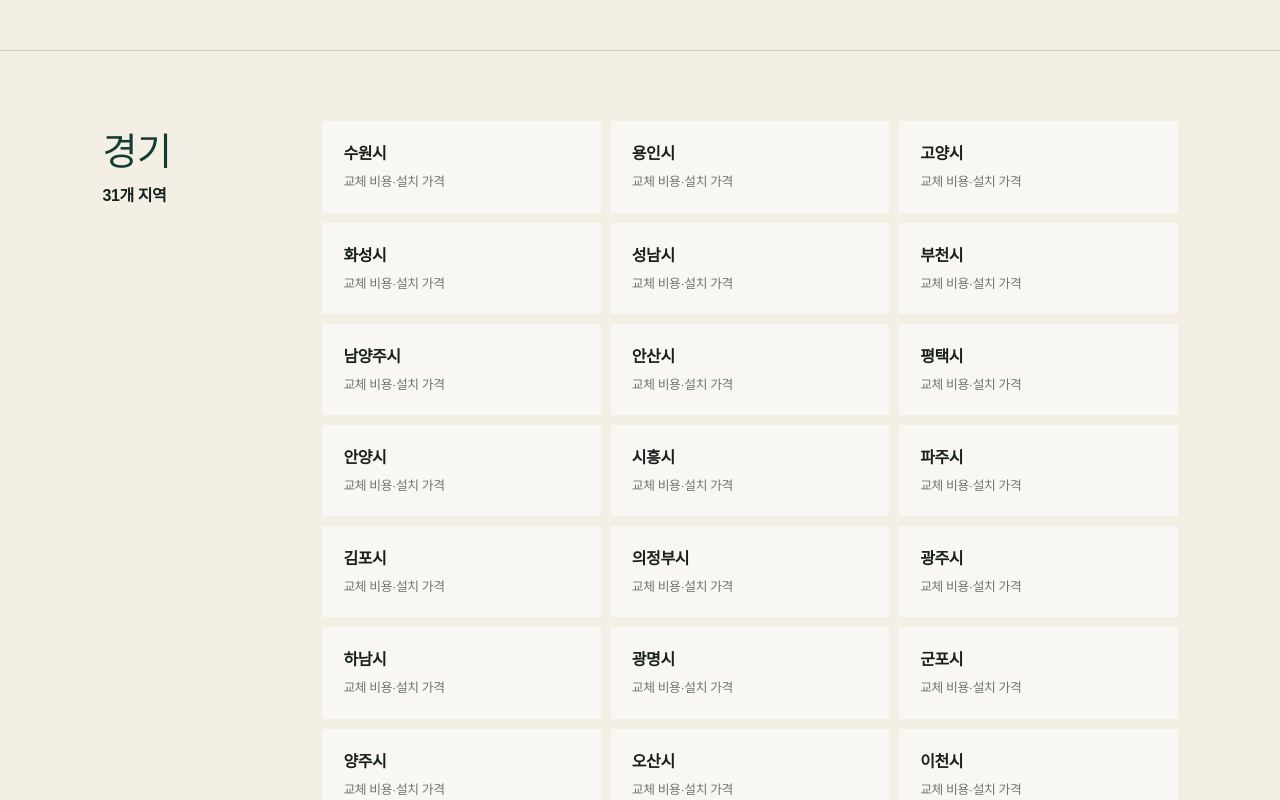
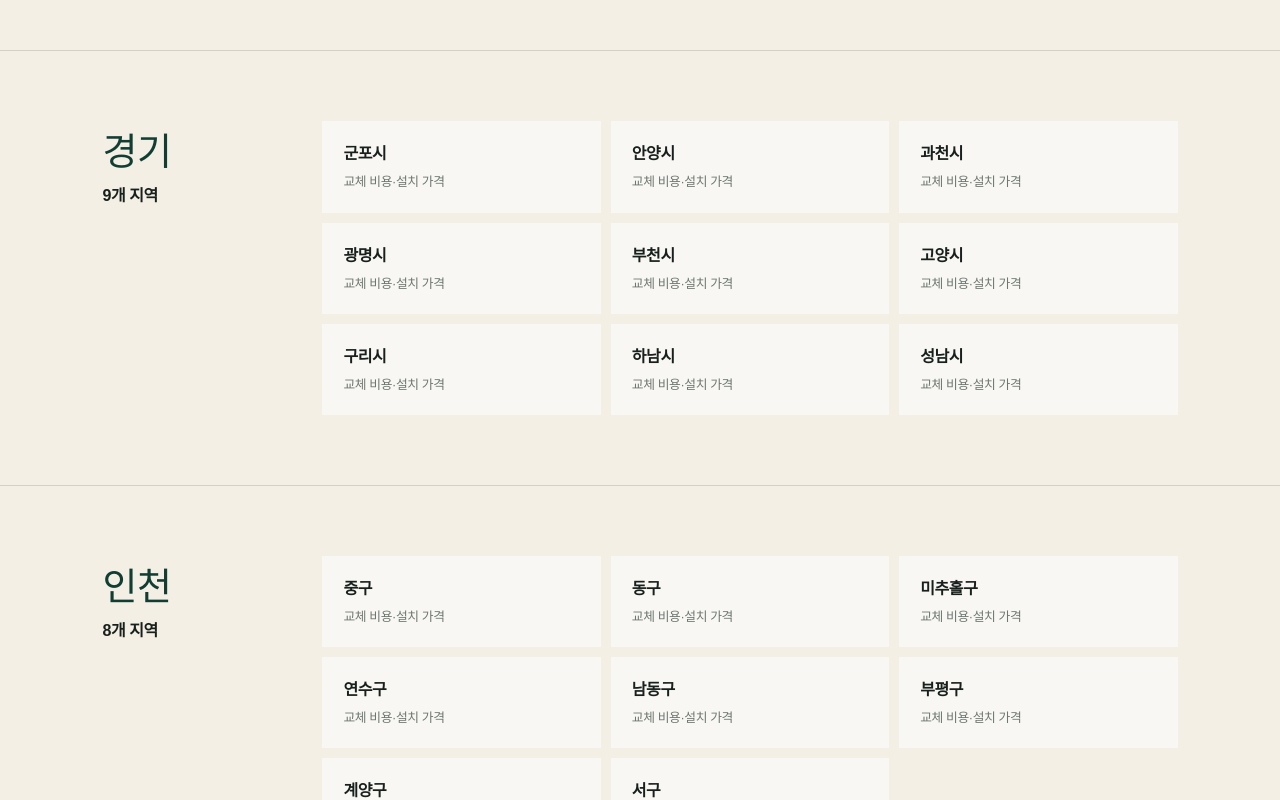
Before and after one commit to paulslife2017-hue/rocketboiler, a Next.js app: page /regions in a window 1280 px wide. Shown: the part 1640-2440 px from the top of the page. Built offline with nearby package versions, Linux system fonts and the light colour scheme; a web font is replaced by a local one.

Commit message:
Limit SEO pages to active service areas

```diff
--- a/app/regions/data.ts
+++ b/app/regions/data.ts
@@ -1,7 +1,7 @@
 export type ServiceArea = { slug: string; name: string; province: "서울" | "경기" | "인천"; neighborhoods: string[] };
 export const serviceAreas: ServiceArea[] = [
   ["gangnam","강남구","서울","역삼동,대치동,논현동"],["gangdong","강동구","서울","천호동,길동,암사동"],["gangbuk","강북구","서울","미아동,수유동,번동"],["gangseo","강서구","서울","화곡동,마곡동,등촌동"],["gwanak","관악구","서울","봉천동,신림동,남현동"],["gwangjin","광진구","서울","구의동,자양동,중곡동"],["guro","구로구","서울","구로동,개봉동,오류동"],["geumcheon","금천구","서울","가산동,독산동,시흥동"],["nowon","노원구","서울","상계동,중계동,월계동"],["dobong","도봉구","서울","창동,방학동,도봉동"],["dongdaemun","동대문구","서울","장안동,답십리동,휘경동"],["dongjak","동작구","서울","사당동,상도동,흑석동"],["mapo","마포구","서울","망원동,상암동,공덕동"],["seodaemun","서대문구","서울","홍제동,연희동,북가좌동"],["seocho","서초구","서울","서초동,방배동,양재동"],["seongdong","성동구","서울","성수동,행당동,금호동"],["seongbuk","성북구","서울","길음동,정릉동,장위동"],["songpa","송파구","서울","잠실동,문정동,가락동"],["yangcheon","양천구","서울","목동,신정동,신월동"],["yeongdeungpo","영등포구","서울","당산동,신길동,대림동"],["yongsan","용산구","서울","한남동,이촌동,효창동"],["eunpyeong","은평구","서울","불광동,응암동,진관동"],["jongno","종로구","서울","평창동,창신동,숭인동"],["jung-gu","중구","서울","신당동,황학동,중림동"],["jungnang","중랑구","서울","면목동,상봉동,신내동"],
-  ["suwon","수원시","경기","영통구,권선구,장안구"],["yongin","용인시","경기","수지구,기흥구,처인구"],["goyang","고양시","경기","일산동구,일산서구,덕양구"],["hwaseong","화성시","경기","동탄,병점,봉담"],["seongnam","성남시","경기","분당구,수정구,중원구"],["bucheon","부천시","경기","중동,상동,소사동"],["namyangju","남양주시","경기","다산동,별내동,호평동"],["ansan","안산시","경기","상록구,단원구,고잔동"],["pyeongtaek","평택시","경기","비전동,고덕동,세교동"],["anyang","안양시","경기","동안구,만안구,평촌동"],["siheung","시흥시","경기","배곧동,정왕동,은행동"],["paju","파주시","경기","운정,금촌,문산"],["gimpo","김포시","경기","장기동,구래동,풍무동"],["uijeongbu","의정부시","경기","민락동,호원동,가능동"],["gyeonggi-gwangju","광주시","경기","태전동,오포,경안동"],["hanam","하남시","경기","미사,감일동,덕풍동"],["gwangmyeong","광명시","경기","철산동,하안동,일직동"],["gunpo","군포시","경기","산본동,당동,부곡동"],["yangju","양주시","경기","옥정동,회천동,덕정동"],["osan","오산시","경기","세교동,원동,오산동"],["icheon","이천시","경기","증포동,창전동,부발읍"],["anseong","안성시","경기","공도읍,대덕면,당왕동"],["guri","구리시","경기","갈매동,인창동,수택동"],["uiwang","의왕시","경기","포일동,내손동,오전동"],["pocheon","포천시","경기","소흘읍,신읍동,선단동"],["yangpyeong","양평군","경기","양평읍,용문면,강상면"],["yeoju","여주시","경기","여흥동,오학동,가남읍"],["dongducheon","동두천시","경기","지행동,생연동,송내동"],["gwacheon","과천시","경기","별양동,부림동,갈현동"],["gapyeong","가평군","경기","가평읍,청평면,설악면"],["yeoncheon","연천군","경기","전곡읍,연천읍,청산면"],
-  ["incheon-jung","중구","인천","영종동,운서동,신흥동"],["incheon-dong","동구","인천","송현동,화수동,만석동"],["michuhol","미추홀구","인천","주안동,용현동,도화동"],["yeonsu","연수구","인천","송도동,연수동,동춘동"],["namdong","남동구","인천","구월동,논현동,만수동"],["bupyeong","부평구","인천","부평동,삼산동,산곡동"],["gyeyang","계양구","인천","계산동,작전동,효성동"],["incheon-seo","서구","인천","청라동,검단동,가정동"],["ganghwa","강화군","인천","강화읍,길상면,선원면"],["ongjin","옹진군","인천","영흥면,북도면,백령면"]
+  ["gunpo","군포시","경기","산본동,당동,부곡동"],["anyang","안양시","경기","동안구,만안구,평촌동"],["gwacheon","과천시","경기","별양동,부림동,갈현동"],["gwangmyeong","광명시","경기","철산동,하안동,일직동"],["bucheon","부천시","경기","중동,상동,소사동"],["goyang","고양시","경기","일산동구,일산서구,덕양구"],["guri","구리시","경기","갈매동,인창동,수택동"],["hanam","하남시","경기","미사동,감일동,덕풍동"],["seongnam","성남시","경기","분당구,수정구,중원구"],
+  ["incheon-jung","중구","인천","신흥동,도원동,율목동"],["incheon-dong","동구","인천","송현동,화수동,만석동"],["michuhol","미추홀구","인천","주안동,용현동,도화동"],["yeonsu","연수구","인천","송도동,연수동,동춘동"],["namdong","남동구","인천","구월동,논현동,만수동"],["bupyeong","부평구","인천","부평동,삼산동,산곡동"],["gyeyang","계양구","인천","계산동,작전동,효성동"],["incheon-seo","서구","인천","청라동,검단동,가정동"]
 ].map(([slug,name,province,neighborhoods]) => ({ slug, name, province, neighborhoods: neighborhoods.split(",") })) as ServiceArea[];
 export const getServiceArea = (slug: string) => serviceAreas.find((area) => area.slug === slug);
```
